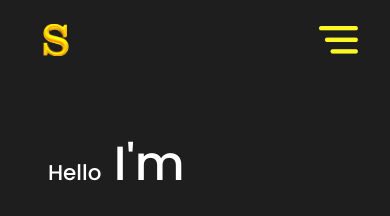
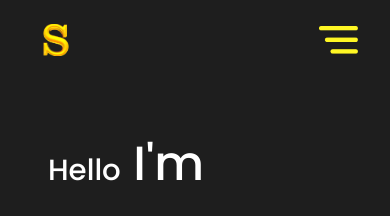
Before and after one commit to Satyams-23/MyPortfolio, a React (Create React App) app in the folder portfolio/: page / in a window 390 px wide. Shown: the top 216 px of the page. Built offline with nearby package versions, Linux system fonts and the light colour scheme; a web font is replaced by a local one.

Commit message:
Update intro.css

```diff
--- a/portfolio/src/components/intro/intro.css
+++ b/portfolio/src/components/intro/intro.css
@@ -85,7 +85,7 @@
     }
 
     .hello{
-        font-size: 5.5vw;
+        font-size: 7.5vw;
     }
 
 }
```
